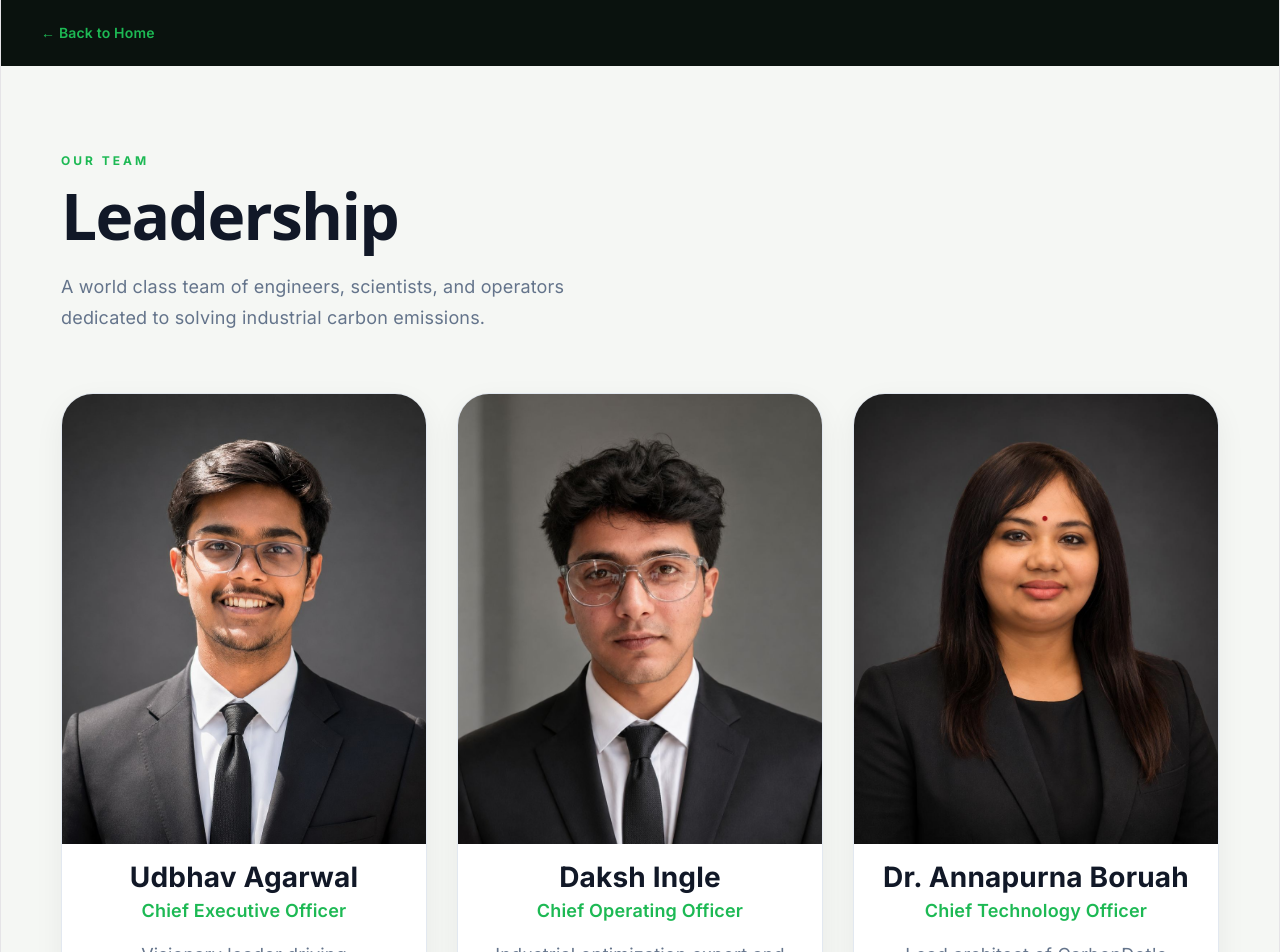
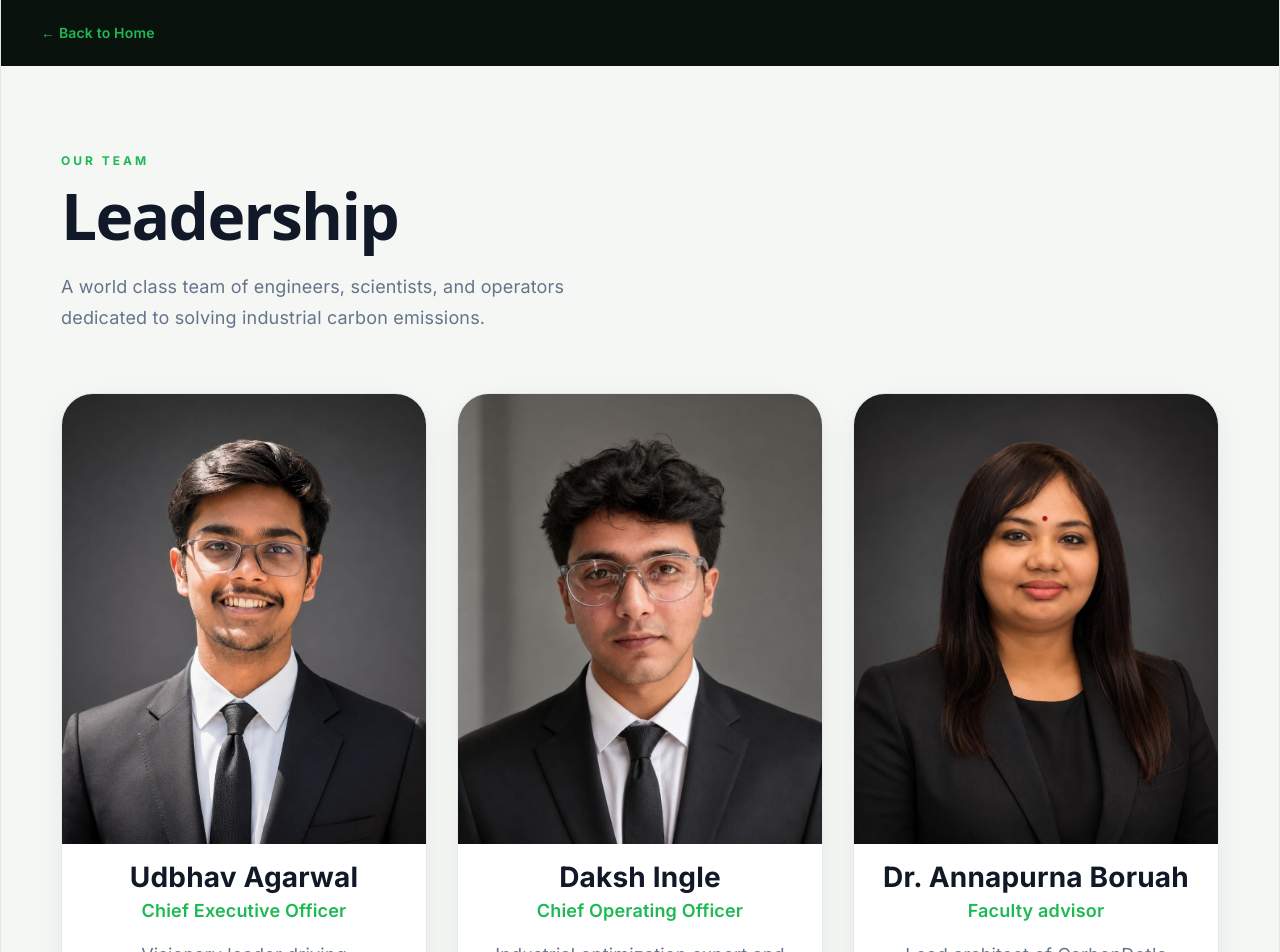
Before and after one commit to carbondotofficial/carbondot-website, a React (Vite) app: page /team in a window 1280 px wide. Shown: the top 952 px of the page. Built offline with nearby package versions, Linux system fonts and the light colour scheme.

Commit message:
Update Dr. Annapurna Boruah role to Faculty Advisor

```diff
--- a/src/pages/Team.jsx
+++ b/src/pages/Team.jsx
@@ -42,7 +42,7 @@ function Team() {
         <div className="team-card">
           <img src="/Dr Annapurna Boruah.jpeg" alt="Dr Annapurna Boruah" />
           <h3>Dr. Annapurna Boruah</h3>
-          <span>Chief Technology Officer</span>
+          <span>Faculty advisor</span>
           <p>
             Lead architect of CarbonDot's capture technology.
           </p>
```
